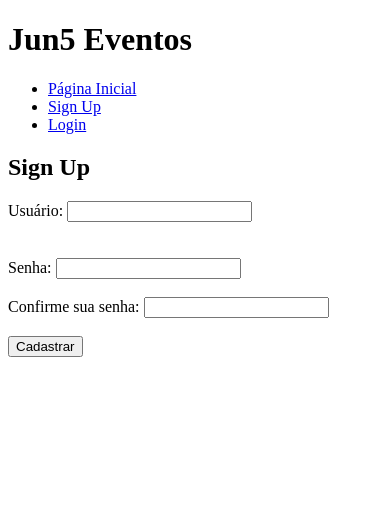
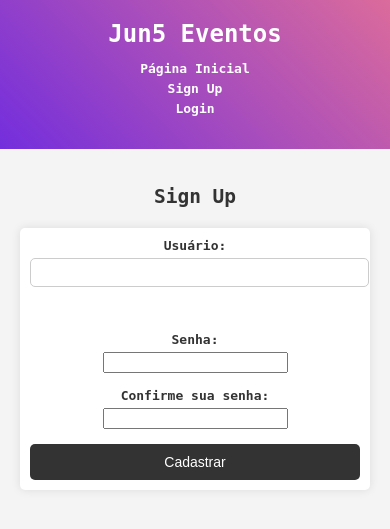
Before and after one commit to roclari/jun5, a Django app: page /signup/ in a window 390 px wide. Shown: the top 529 px of the page. Run offline with Django 5.2, Linux system fonts and the light colour scheme.

Commit message:
adding styles

```diff
--- /dev/null
+++ b/jun5/static/styles.css
@@ -0,0 +1,173 @@
+/* base */
+
+body {
+    font-family: monospace;
+    margin: 0;
+    padding: 0;
+    background-color: #f4f4f4;
+    color: #333;
+    text-align: center;
+}
+
+/*  header */
+
+header {
+    background: linear-gradient(225deg, rgba(219,107,156,1) 0%, rgba(115,46,221,1) 100%);
+    color: #fff;
+    padding: 20px 0;
+    text-align: center;
+}
+
+header h1 {
+    margin: 0;
+    font-size: 24px;
+}
+
+header nav {
+    margin-top: 10px;
+}
+
+header nav ul {
+    list-style: none;
+    padding: 0;
+}
+
+header nav ul li {
+    display: inline;
+    margin: 0 10px;
+    list-style: none;
+}
+
+header nav ul li a {
+    color: #fff;
+    text-decoration: none;
+    font-weight: bold;
+    list-style: none;
+}
+
+header nav ul li a:hover {
+    text-decoration: underline;
+    list-style: none;
+}
+
+/* main */
+
+main {
+    padding: 20px;
+}
+
+/* formulário */
+
+form {
+    background-color: #fff;
+    padding: 20px;
+    border-radius: 5px;
+    box-shadow: 0 0 10px rgba(0, 0, 0, 0.1);
+    max-width: 600px;
+    margin: 20px auto;
+}
+
+form label {
+    display: block;
+    margin-bottom: 5px;
+    font-weight: bold;
+}
+
+form input[type="text"],
+form input[type="datetime-local"],
+form textarea {
+    width: calc(100% - 20px);
+    padding: 10px;
+    margin-bottom: 15px;
+    border: 1px solid #ccc;
+    border-radius: 5px;
+}
+
+form textarea {
+    height: 100px;
+    resize: vertical;
+}
+
+form button {
+    background-color: #333;
+    color: #fff;
+    padding: 10px 20px;
+    border: none;
+    border-radius: 5px;
+    cursor: pointer;
+    font-size: 14px;
+}
+
+form button:hover {
+    background-color: #555;
+}
+
+a {
+    color: #732EDDFF;
+    text-decoration: none;
+}
+
+a:hover {
+    text-decoration: underline;
+}
+
+/* voltar */
+
+a[href="{% url 'index' %}"] {
+    display: inline-block;
+    margin-top: 20px;
+    font-size: 18px;
+    background-color: #ddd;
+    padding: 10px 15px;
+    border-radius: 5px;
+}
+
+a[href="{% url 'index' %}"]:hover {
+    background-color: #ccc;
+}
+
+/* responsivo */
+
+@media (max-width: 768px) {
+    header nav ul li {
+        display: block;
+        margin: 5px 0;
+    }
+
+    form {
+        padding: 15px;
+    }
+
+    form input[type="text"],
+    form input[type="datetime-local"],
+    form textarea {
+        width: calc(100% - 10px);
+        padding: 8px;
+    }
+
+    form button {
+        width: 100%;
+        padding: 12px;
+    }
+}
+
+@media (max-width: 480px) {
+    header h1 {
+        font-size: 24px;
+    }
+
+    form {
+        padding: 10px;
+    }
+
+    form input[type="text"],
+    form input[type="datetime-local"],
+    form textarea {
+        width: calc(100% - 5px);
+        padding: 6px;
+    }
+
+    form button {
+        padding: 10px;
+    }
+}
--- a/jun5/templates/base.html
+++ b/jun5/templates/base.html
@@ -1,8 +1,10 @@
+{% load static %}
 <!DOCTYPE html>
 <html lang="en">
 <head>
     <meta charset="UTF-8">
     <title>{% block title %}{% endblock %} | Jun5 Eventos</title>
+    <link rel="stylesheet" href="{% static 'styles.css' %}">
 </head>
 <body>
 <header>
--- a/jun5/templates/index.html
+++ b/jun5/templates/index.html
@@ -4,7 +4,6 @@
 
 {% block content %}
     <h2>Eventos</h2>
-    <a href="{% url 'create' %}">Criar Novo Evento</a>
     <ul>
         {% for evento in eventos %}
             <li>
@@ -12,4 +11,6 @@
             </li>
         {% endfor %}
     </ul>
+    <a href="{% url 'create' %}">Criar Novo Evento</a>
+
 {% endblock %}
--- a/jun5/templates/register/logout.html
+++ b/jun5/templates/register/logout.html
@@ -4,6 +4,6 @@
 
 {% block content %}
     <h2>Você saiu da sua conta.</h2>
-    <a href="{% url 'login' %}">Login novamente</a>
+    <a href="{% url 'login' %}">Login novamente</a><br><br>
     <a href="{% url 'index' %}">Voltar</a>
 {% endblock %}
```
